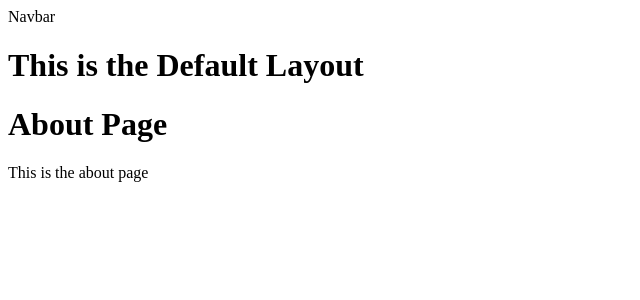
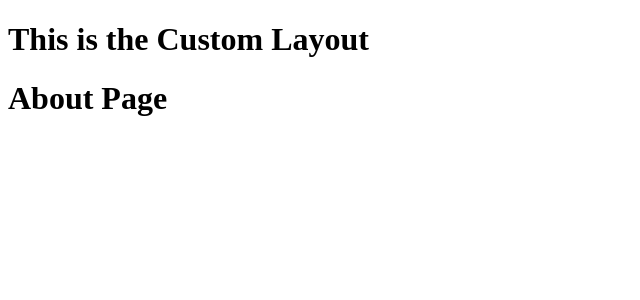
Before and after one commit to Moazam05/nuxt-js-crash-course, a Nuxt app: page /about in a window 1280 px wide. Shown: the top 300 px of the page, without its empty margins (0-640 px from the left). Built offline with nearby package versions, Linux system fonts and the light colour scheme.

Commit message:
custom layout

```diff
--- /dev/null
+++ b/layouts/custom.vue
@@ -0,0 +1,10 @@
+<script></script>
+
+<template>
+  <div>
+    <h1>This is the Custom Layout</h1>
+    <slot />
+  </div>
+</template>
+
+<style scoped></style>
--- a/pages/about.vue
+++ b/pages/about.vue
@@ -1,9 +1,12 @@
-<script setup></script>
+<script setup>
+definePageMeta({
+  layout: "custom",
+});
+</script>
 
 <template>
   <div>
     <h1>About Page</h1>
-    <p>This is the about page</p>
   </div>
 </template>
 
```
